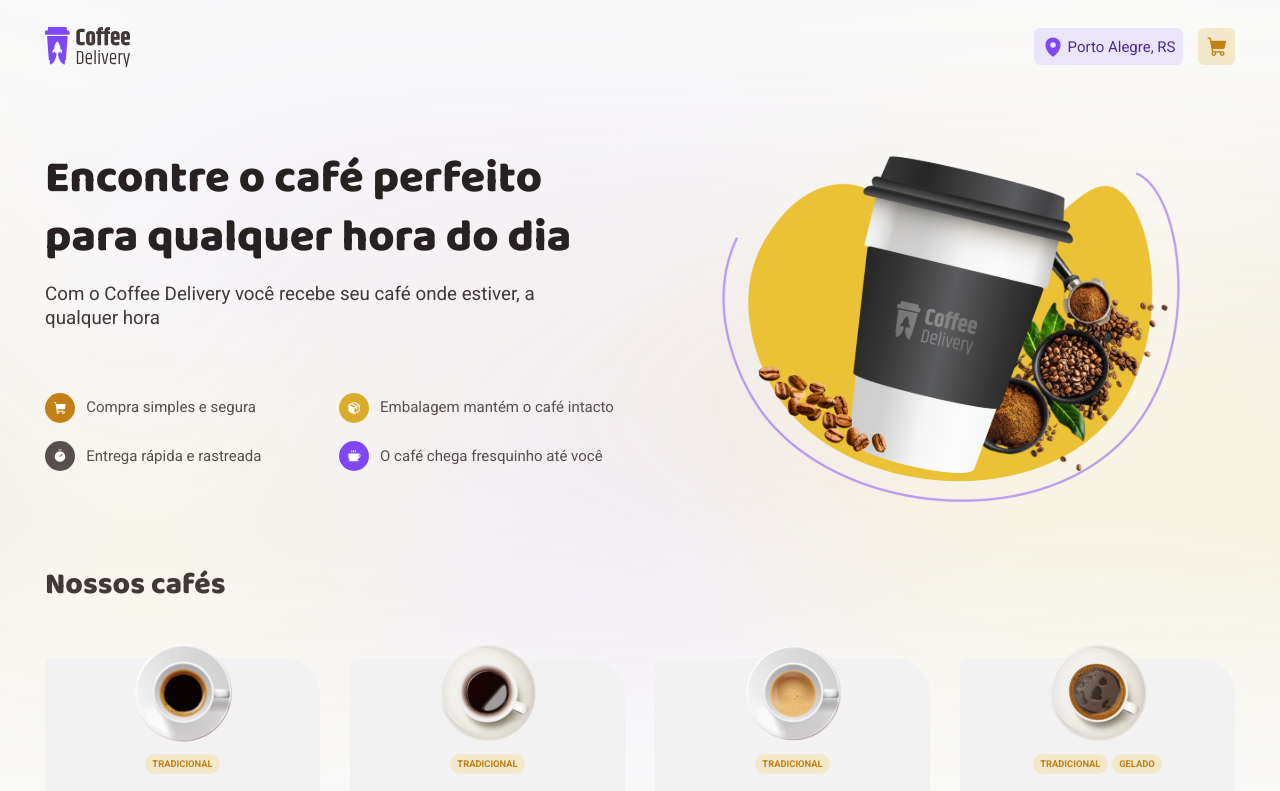
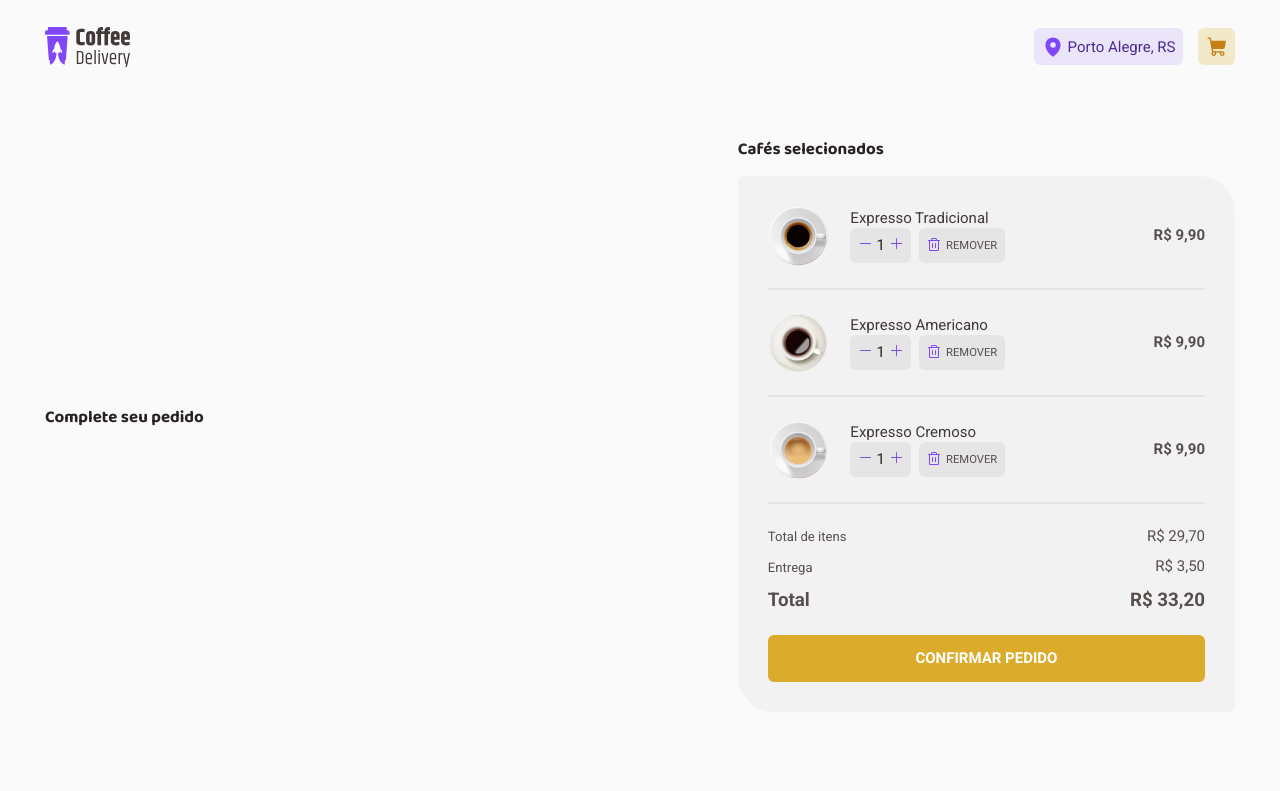
Before and after one commit to matheusbr1/ignite-coffee-delivery, a React (Vite) app: page /checkout in a window 1280 px wide. Shown: the top 791 px of the page. Built offline with nearby package versions, Linux system fonts and the light colour scheme.

Commit message:
feat: create selected coffees card into checkout page

```diff
--- a/src/App.tsx
+++ b/src/App.tsx
@@ -1,14 +1,16 @@
 import { ThemeProvider } from 'styled-components'
 import { defaultTheme } from './styles/theme'
-import { Products } from './pages/Products'
+// import { Products } from './pages/Products'
 import { GlobalStyle } from './styles/global'
 import { Layout } from './layout'
+import { Checkout } from './pages/Checkout'
 
 export function App() {
   return (
     <ThemeProvider theme={defaultTheme} >
       <Layout>
-        <Products />
+        {/* <Products /> */}
+        <Checkout />
       </Layout>
 
       <GlobalStyle />
--- a/src/components/ProductCounter/styles.ts
+++ b/src/components/ProductCounter/styles.ts
@@ -10,10 +10,16 @@ export const ProductCounterContainer = styled.div`
   border-radius: 6px;
   margin-right: 0.5rem;
 
+  transition: all 0.2s;
+
   span {
     font-size: ${props => props.theme.typography.text.m};
     line-height: 130%;
     text-align: center;
     color: ${props => props.theme.colors['base-title']};
   }
+
+  svg:hover {
+    fill: ${props => props.theme.colors['purple-dark']}
+  }
 `
--- a/src/layout/styles.ts
+++ b/src/layout/styles.ts
@@ -6,7 +6,7 @@ export const Container = styled.div`
 `
 
 export const Content = styled.div`
-  max-width: 1440px;
+  max-width: 1366px;
   padding: 0 3rem;
   width: 100%;
 `
--- /dev/null
+++ b/src/pages/Checkout/index.tsx
@@ -0,0 +1,80 @@
+import React from 'react'
+import { ProductCounter } from "../../components/ProductCounter"
+import { COFFEES } from "../../data/coffees"
+import { defaultTheme } from "../../styles/theme"
+import { currencyFormatter } from "../../utils/currencyFormatter"
+import { Trash } from '@phosphor-icons/react'
+import {
+  CheckoutContainer,
+  CompleteYourOrder,
+  ConfirmOrderButton,
+  Divider,
+  SelectedCoffees
+} from "./styles"
+
+const SELECTED_COFFEES = COFFEES.slice(0, 3)
+
+export function Checkout() {
+  return (
+    <CheckoutContainer>
+      <CompleteYourOrder>
+        <h1 className='title' >
+          Complete seu pedido
+        </h1>
+      </CompleteYourOrder>
+      <SelectedCoffees>
+        <h1 className='title' >
+          Cafés selecionados
+        </h1>
+
+        <div className="card">
+          {SELECTED_COFFEES.map(product => {
+            const price = currencyFormatter().format(product.price)
+
+            return (
+              <React.Fragment key={product.id} >
+                <div className="selected-product-card" >
+                  <img src={`coffees/${product.imageName}.png`} />
+
+                  <div className="central-content" >
+                    <h3 className="product-name" >{product.name}</h3>
+                    <div className="product-actions" >
+                      <ProductCounter />
+                      <button className="remove-product-button" >
+                        <Trash size={16} color={defaultTheme.colors.purple} />
+                        <span>Remover</span>
+                      </button>
+                    </div>
+                  </div>
+
+                  <p className="product-price" >{price}</p>
+                </div>
+
+                <Divider />
+              </React.Fragment>
+            )
+          })}
+
+          <div className="summary">
+            <div>
+              <p className='info' >Total de itens</p>
+              <p className='value' >R$ 29,70</p>
+            </div>
+            <div>
+              <p className='info' >Entrega</p>
+              <p className='value' >R$ 3,50</p>
+            </div>
+            <div>
+              <p className='info total' >Total</p>
+              <p className='value total' >R$ 33,20</p>
+            </div>
+          </div>
+
+          <ConfirmOrderButton>
+            Confirmar pedido
+          </ConfirmOrderButton>
+        </div>
+      </SelectedCoffees>
+    </CheckoutContainer>
+  )
+}
--- /dev/null
+++ b/src/pages/Checkout/styles.ts
@@ -0,0 +1,160 @@
+import styled from 'styled-components'
+
+export const CheckoutContainer = styled.main`
+  display: flex;
+  justify-content: space-between;
+  align-items: center;
+  gap: 2rem;
+  padding: 3rem 0;
+
+  .title {
+    font-family: 'Baloo 2';
+    font-weight: 700;
+    font-size: ${props => props.theme.typography.title.xs};
+    line-height: 130%;
+    color: ${props => props.theme.colors['base-title']};
+    margin-bottom: 1rem
+  }
+`
+
+export const CompleteYourOrder = styled.section`
+  flex: 4;
+`
+
+export const SelectedCoffees = styled.section`
+  flex: 3;
+
+  .card {
+    background: ${props => props.theme.colors['base-card']};
+    border-radius: 6px 36px;
+
+    display: flex;
+    flex-direction: column;
+    align-items: center;
+    justify-content: center;
+    padding: 2rem;
+  }
+
+
+  .selected-product-card {
+    display: flex;
+    align-items: center;
+    justify-content: space-between;
+    width: 100%;
+    gap: 1.5rem;
+
+    img {
+      height: 4rem;
+      width: 4rem;
+    }
+
+    .central-content {
+      flex: 1;
+    }
+
+    .product-name {
+      font-size: ${props => props.theme.typography.text.m};
+      line-height: 130%;
+      font-weight: 400;
+      color: ${props => props.theme.colors['base-subtitle']};
+    }
+
+    .product-actions {
+      display: flex;
+    }
+
+    .remove-product-button {
+      display: flex;
+      align-items: center;
+      justify-content: center;
+      gap: 0.25em;
+
+      padding: 0px 0.5rem;
+      background: ${props => props.theme.colors['base-button']};
+      border-radius: 6px;
+
+      transition: all 0.2s;
+
+      span {
+        font-weight: 400;
+        font-size: ${props => props.theme.typography.button.m};
+        text-transform: uppercase;
+        color: ${props => props.theme.colors['base-text']};
+      }
+
+      &:hover {
+        background: ${props => props.theme.colors['base-hover']}
+      }
+    }
+
+    .product-price {
+      font-weight: 700;
+      font-size: ${props => props.theme.typography.text.m};
+      line-height: 130%;
+      color: ${props => props.theme.colors['base-text']}
+    }
+  }
+
+  .summary {
+    display: flex;
+    flex-direction: column;
+    gap: 0.75rem;
+    margin-bottom: 1.5rem;
+    width: 100%;
+
+    div {
+      display: flex;
+      align-items: center;
+      justify-content: space-between;
+    }
+
+    .info, .value {
+      font-weight: 400;
+      line-height: 130%;
+      color: ${props => props.theme.colors['base-text']};
+    }
+
+    .info {
+      font-size: ${props => props.theme.typography.text.s};
+    }
+
+    .value {
+      font-size: ${props => props.theme.typography.text.m};
+    }
+
+    .total {
+      font-weight: 700;
+      font-size: ${props => props.theme.typography.text.l};
+    }
+  }
+`
+
+export const Divider = styled.div`
+  width: 100%;
+  height: 0px;
+  border: 1px solid ${props => props.theme.colors['base-button']};
+  margin: 1.5rem 0;
+`
+
+export const ConfirmOrderButton = styled.button`
+  width: 100%;
+  display: flex;
+  justify-content: center;
+  align-items: center;
+  padding: 0.75rem 0.5rem;
+  gap: 0.25rem;
+  background: ${props => props.theme.colors.yellow};
+  color: ${props => props.theme.colors.white};
+  border-radius: 6px;
+
+  font-weight: 700;
+  font-size: ${props => props.theme.typography.button.g};
+  line-height: 160%;
+  text-transform: uppercase;
+
+  transition: all 0.2s;
+
+  &:hover {
+    background: ${props => props.theme.colors['yellow-dark']};
+  }
+`
--- a/src/styles/global.ts
+++ b/src/styles/global.ts
@@ -34,5 +34,6 @@ export const GlobalStyle = createGlobalStyle`
   button {
     background: none;
     border: none;
+    cursor: pointer;
   }
 `
```
